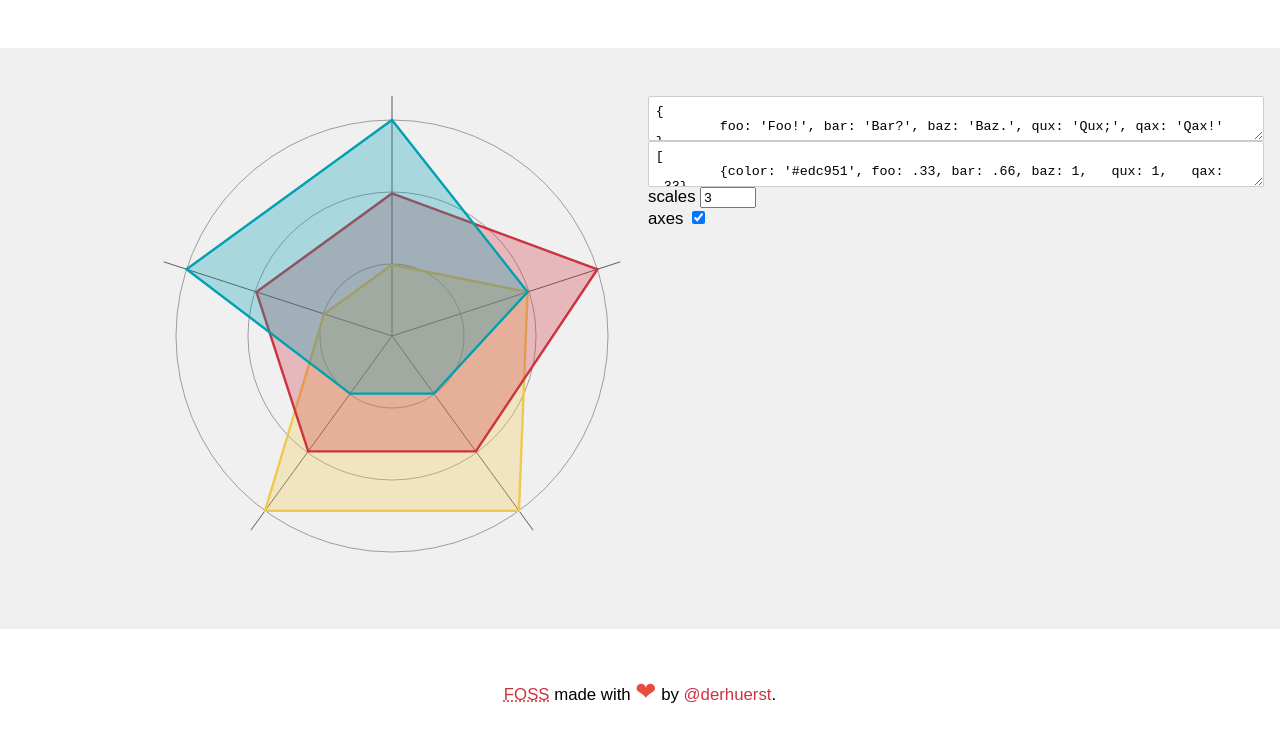
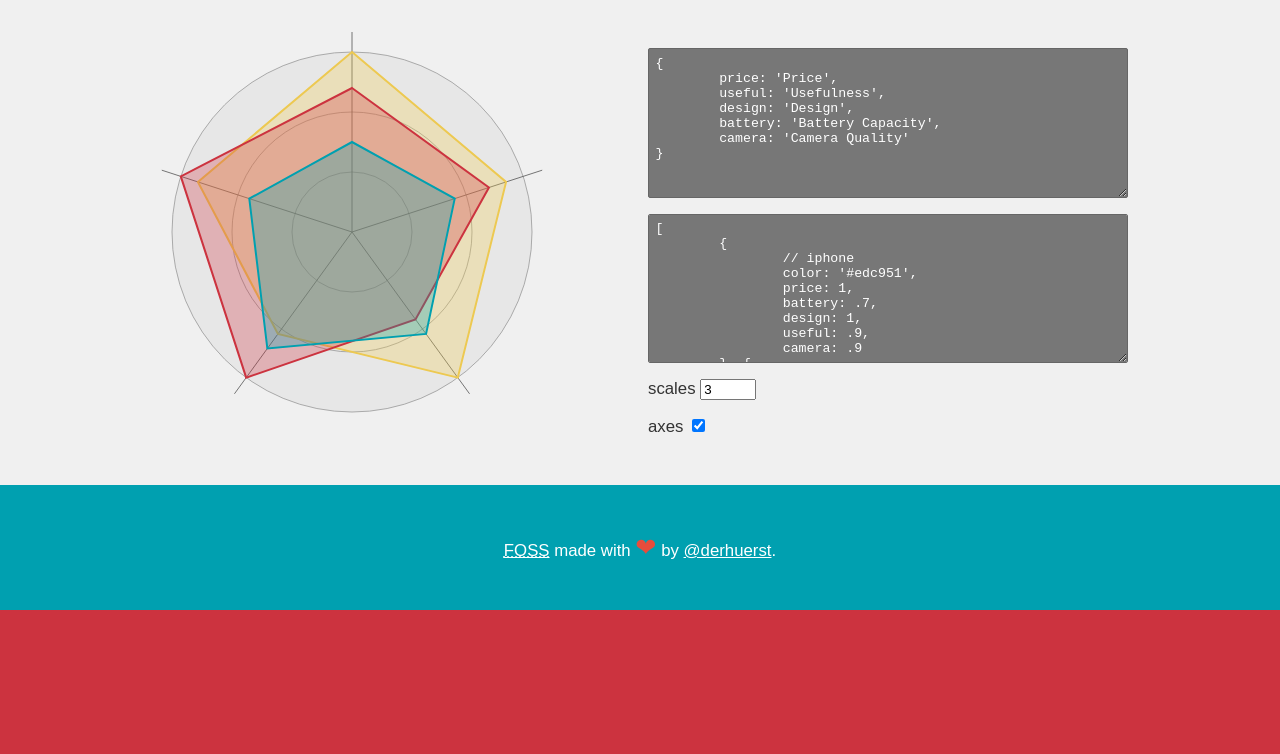
Before and after one commit to derhuerst/svg-radar-chart, a website: page index.html in a window 1280 px wide. Shown: the part 344-1098 px from the top of the page. After the commit the page ends 954 px from the top, so only its background shows below. Drawn offline with Linux system fonts and the light colour scheme.

Commit message:
styling :sparkles:

```diff
--- a/index.html
+++ b/index.html
@@ -10,9 +10,10 @@
 	<style>
 		body {
 			margin: 0; padding: 0;
-			background-color: white;
+			background-color: #cc333f;
 			font-family: sans-serif;
 			font-weight: 300;
+			color: white;
 			/*todo: system sans-serif font*/
 			font-size: 105%;
 		}
@@ -22,17 +23,13 @@
 		}
 
 		a {
-			text-decoration: none;
-			color: #cc333f;
-		}
-		a:hover {
 			text-decoration: underline;
+			color: white;
 		}
 
 		code, pre {
 			padding: .15em .25em;
-			background-color: #ccc;
-			border: 1px solid #bbb;
+			background-color: #555;
 			border-radius: .15em;
 		}
 		pre {
@@ -77,16 +74,11 @@
 			padding-right: 0;
 		}
 
-		.section {
-			margin: 0 auto;
-			padding: 2rem 1rem;
-			max-width: 42rem;
-			text-align: center;
-		}
-
 		#intro {
 			padding-top: 4rem;
 			padding-bottom: 4rem;
+			padding: 2rem 1rem;
+			text-align: center;
 		}
 		#intro-name {
 			font-size: 300%;
@@ -94,7 +86,8 @@
 		}
 		#intro-name code {
 			padding: 0;
-			color: #cc333f;
+			color: #edc951;
+			font-weight: 300;
 			background-color: inherit;
 			border: inherit;
 		}
@@ -104,14 +97,14 @@
 			margin: 2rem auto 0 auto;
 		}
 		#intro-github path {
-			fill: #00a0b0;
+			fill: #edc951;
 		}
 		#intro-github:hover path {
 			opacity: .7;
 		}
 
 		#demo {
-			max-width: inherit;
+			padding: 2rem 1rem;
 			background-color: #f0f0f0;
 		}
 		#demo .cell.alpha {
@@ -123,6 +116,22 @@
 			text-align: left;
 		}
 
+		#demo-options {
+			color: #333;
+		}
+		#demo-options > *{
+			margin-top: 1rem;
+			max-width: 30rem;
+		}
+		#demo-options > textarea{
+			flex-grow: 1;
+			color: white;
+			font-family: monospace;
+			font-size: 97%;
+			border-color: #666;
+			background-color: #777;
+		}
+
 		#demo-target {
 			width: 30rem;
 			max-width: 100%;
@@ -132,7 +141,7 @@
 			stroke-width: .2;
 		}
 		#demo-target .scale {
-			fill: #f0f0f0;
+			fill: #e7e7e7;
 			stroke: #999;
 			stroke-width: .2;
 		}
@@ -147,16 +156,10 @@
 			fill-opacity: .6;
 		}
 
-		#demo-type {
-			max-width: 20rem;
-		}
-		#demo-options {
-			flex-grow: 1;
-			margin-top: 1rem;
-			max-width: 20rem;
-			color: #fdf5e6;
-			border-color: #fdf5e6;
-			background-color: unset;
+		#footer {
+			padding: 2rem 1rem;
+			text-align: center;
+			background-color: #00a0b0;
 		}
 
 		#footer .love {
@@ -165,7 +168,7 @@
 		}
 	</style>
 </head><body>
-	<div id="intro" class="section">
+	<div id="intro">
 		<h1 id="intro-name"><code>svg-radar-chart</code></h1>
 		<p><strong>A reusable radar chart in SVG.</strong></p>
 		<p><a href="https://d3js.org/">D3</a> is not required. <code>3k</code> minified &amp; gzipped.</p>
@@ -176,19 +179,47 @@
 			</svg>
 		</a>
 	</div>
-	<div id="demo" class="section">
+	<div id="demo">
 		<div class="grid">
 			<div class="cell alpha">
-				<svg id="demo-target" version="1" xmlns="http://www.w3.org/2000/svg" viewBox="0 0 100 100"/>
+				<svg id="demo-target"
+					version="1" xmlns="http://www.w3.org/2000/svg"
+					viewBox="0 0 120 100"/>
 			</div>
-			<div class="cell omega">
+			<div id="demo-options" class="cell omega">
 				<textarea id="demo-columns">{
-	foo: 'Foo!', bar: 'Bar?', baz: 'Baz.', qux: 'Qux;', qax: 'Qax!'
+	price: 'Price',
+	useful: 'Usefulness',
+	design: 'Design',
+	battery: 'Battery Capacity',
+	camera: 'Camera Quality'
 }</textarea>
 				<textarea id="demo-data">[
-	{color: '#edc951', foo: .33, bar: .66, baz: 1,   qux: 1,   qax: .33},
-	{color: '#cc333f', foo: .66, bar: 1,   baz: .66, qux: .66, qax: .66},
-	{color: '#00a0b0', foo: 1,   bar: .66, baz: .33, qux: .33, qax: 1  }
+	{
+		// iphone
+		color: '#edc951',
+		price: 1,
+		battery: .7,
+		design: 1,
+		useful: .9,
+		camera: .9
+	}, {
+		// galaxy
+		color: '#cc333f',
+		price: .8,
+		battery: 1,
+		design: .6,
+		useful: .8,
+		camera: 1
+	}, {
+		// nexus
+		color: '#00a0b0',
+		price: .5,
+		battery: .8,
+		design: .7,
+		useful: .6,
+		camera: .6
+	}
 ]</textarea>
 				<label for="demo-scales">
 					<span>scales</span>
@@ -201,7 +232,7 @@
 			</div>
 		</div>
 	</div>
-	<footer id="footer" class="section">
+	<footer id="footer">
 		<p><a href="https://github.com/derhuerst/svg-radar-chart"><abbr title="Free Open Source Software">FOSS</abbr></a> made with <span class="love">❤</span> by <a href="http://jannisr.de">@derhuerst</a>.</p>
 	</footer>
 	<script src="bundle.min.js"></script>
```
